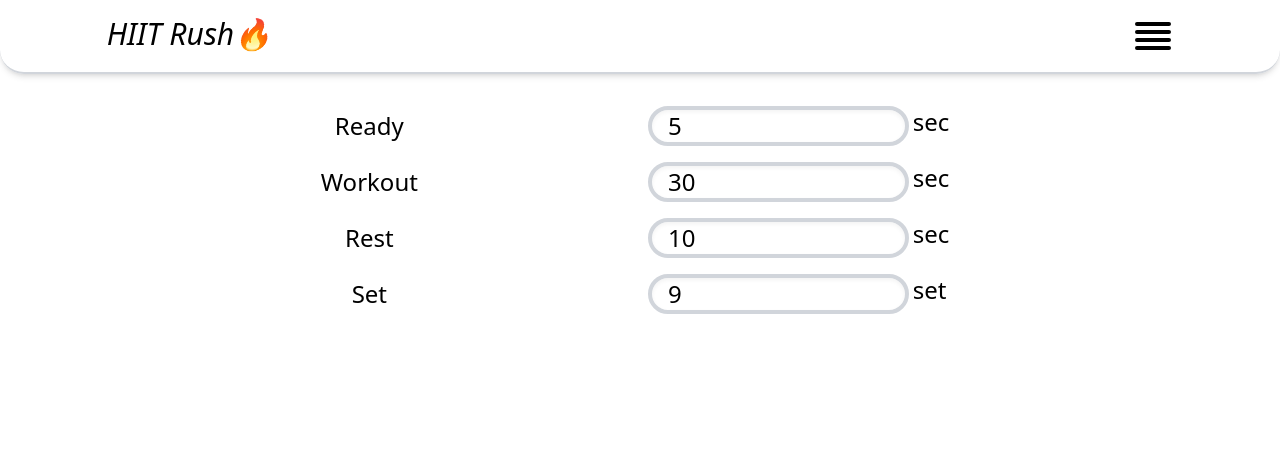
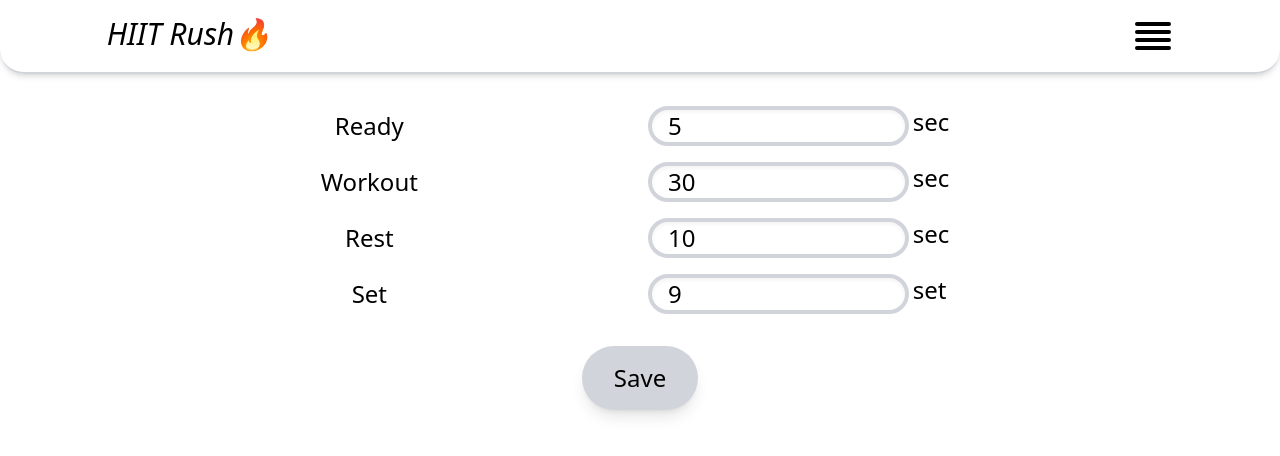
Before and after one commit to eteRnaL198/hiit-rush, a Next.js app: page /settings in a window 1280 px wide. Shown: the top 456 px of the page. Built offline with nearby package versions, Linux system fonts and the light colour scheme.

Commit message:
feat: store data to local storage

```diff
--- a/src/components/number-input.tsx
+++ b/src/components/number-input.tsx
@@ -4,14 +4,20 @@ import { useEffect } from "react";
 type Props = {
   defaultValue: string;
   id: string;
-  handleValidChange: (value: number) => void;
+  setValidValue: (value: number) => void;
 };
 
-const NumberInput = ({ defaultValue, id, handleValidChange }: Props) => {
-  const { value, isValid, handleChange } = useNumberInput(defaultValue);
+const NumberInput = ({ defaultValue, id, setValidValue }: Props) => {
+  const { value, isValid, handleChange, setNumber } =
+    useNumberInput(defaultValue);
+
   useEffect(() => {
-    if (isValid) handleValidChange(Number(value));
-  }, [value, handleValidChange, isValid]);
+    if (isValid) setValidValue(Number(value));
+  }, [value, setValidValue, isValid]);
+
+  useEffect(() => {
+    setNumber(defaultValue);
+  }, [defaultValue, setNumber]);
 
   return (
     <div className="flex flex-col">
--- a/src/features/timer/components/timer-settings.tsx
+++ b/src/features/timer/components/timer-settings.tsx
@@ -1,5 +1,7 @@
 import NumberInput from "@/components/number-input";
 import useTimerSettings from "@/features/timer/helper/useTimerSettings";
+import Button from "@/components/button";
+import { writeToStorage } from "@/services/localstorage";
 
 const TimerSettings = () => {
   const {
@@ -14,13 +16,14 @@ const TimerSettings = () => {
   } = useTimerSettings();
 
   return (
+    <>
       <div className="grid grid-cols-2 gap-4 place-items-center">
         <label htmlFor="interval-ready">Ready</label>
         <div className="grid grid-cols-2 gap-1">
           <NumberInput
             defaultValue={readyTime.toString()}
             id="interval-ready"
-          handleValidChange={setReadyTime}
+            setValidValue={setReadyTime}
           />
           <p>sec</p>
         </div>
@@ -29,7 +32,7 @@ const TimerSettings = () => {
           <NumberInput
             defaultValue={workoutTime.toString()}
             id="interval-workout"
-          handleValidChange={setWorkoutTime}
+            setValidValue={setWorkoutTime}
           />
           <p>sec</p>
         </div>
@@ -38,7 +41,7 @@ const TimerSettings = () => {
           <NumberInput
             defaultValue={restTime.toString()}
             id="interval-rest"
-          handleValidChange={setRestTime}
+            setValidValue={setRestTime}
           />
           <p>sec</p>
         </div>
@@ -47,11 +50,20 @@ const TimerSettings = () => {
           <NumberInput
             defaultValue={setCount.toString()}
             id="interval-set"
-          handleValidChange={setSetCount}
+            setValidValue={setSetCount}
           />
           <p>set</p>
         </div>
       </div>
+      <div className="mt-8 flex justify-center">
+        <Button
+          label="Save"
+          onClick={() => {
+            writeToStorage({ readyTime, workoutTime, restTime, setCount });
+          }}
+        />
+      </div>
+    </>
   );
 };
 
--- a/src/features/timer/helper/useTimerSettings.ts
+++ b/src/features/timer/helper/useTimerSettings.ts
@@ -1,3 +1,6 @@
+import { useEffect, useState } from "react";
+import { usePathname } from "next/navigation";
+
 import {
   DEFAULT_READY_TIME,
   DEFAULT_REST_TIME,
@@ -5,9 +8,7 @@ import {
   DEFAULT_WORKOUT_TIME,
 } from "@/utils/constants";
 import { TimerData } from "@/utils/types";
-import { useEffect, useState } from "react";
-
-import useStorage from "@/hooks/useStorage";
+import { getStoredData } from "@/services/localstorage";
 
 const defaultTimerSettings: TimerData = {
   readyTime: DEFAULT_READY_TIME,
@@ -17,16 +18,24 @@ const defaultTimerSettings: TimerData = {
 };
 
 const useTimerSettings = () => {
-  const { value: storedSettings, setValue: setStoredSettings } =
-    useStorage(defaultTimerSettings);
-  const [readyTime, setReadyTime] = useState(storedSettings.readyTime);
-  const [workoutTime, setWorkoutTime] = useState(storedSettings.workoutTime);
-  const [restTime, setRestTime] = useState(storedSettings.restTime);
-  const [setCount, setSetCount] = useState(storedSettings.setCount);
+  const pathname = usePathname();
+  const [readyTime, setReadyTime] = useState(defaultTimerSettings.readyTime);
+  const [workoutTime, setWorkoutTime] = useState(
+    defaultTimerSettings.workoutTime
+  );
+  const [restTime, setRestTime] = useState(defaultTimerSettings.restTime);
+  const [setCount, setSetCount] = useState(defaultTimerSettings.setCount);
 
   useEffect(() => {
-    setStoredSettings({ readyTime, workoutTime, restTime, setCount });
-  }, [readyTime, workoutTime, restTime, setCount, setStoredSettings]);
+    const storedSettings = getStoredData<TimerData>();
+    if (storedSettings) {
+      setReadyTime(storedSettings.readyTime);
+      setWorkoutTime(storedSettings.workoutTime);
+      setRestTime(storedSettings.restTime);
+      setSetCount(storedSettings.setCount);
+    }
+    console.log("read from storage", storedSettings);
+  }, [pathname]);
 
   return {
     readyTime,
--- a/src/hooks/useNumberInput.ts
+++ b/src/hooks/useNumberInput.ts
@@ -1,22 +1,35 @@
 import { useState, useCallback } from "react";
 
 const useNumberInput = (defaultValue: string) => {
-  const [value, setValue] = useState(defaultValue);
+  const [value, setValue] = useState<string>(defaultValue);
   const [isValid, setIsValid] = useState(true);
   const isNumber = useCallback((str: string) => {
     return /^[0-9]*$/.test(str);
   }, []);
+
+  const setIfNumber = useCallback(
+    (txt: string) => {
+      if (!isNumber(txt)) {
+        setIsValid(false);
+        setValue(txt);
+        return;
+      }
+      setIsValid(true);
+      setValue(Number(txt).toString() || "0"); // 01 -> 1になる
+    },
+    [isNumber]
+  );
   const handleChange = (e: React.ChangeEvent<HTMLInputElement>) => {
-    if (!isNumber(e.target.value)) {
-      setIsValid(false);
-      setValue(e.target.value);
-      return;
-    }
-    setIsValid(true);
-    setValue(Number(e.target.value).toString() || "0"); // 01 -> 1になる
+    setIfNumber(e.target.value);
   };
+  const setNumber = useCallback(
+    (txt: string) => {
+      setIfNumber(txt);
+    },
+    [setIfNumber]
+  );
 
-  return { value, isValid, handleChange };
+  return { value, isValid, handleChange, setNumber };
 };
 
 export default useNumberInput;
--- a/src/hooks/useStorage.ts
+++ /dev/null
@@ -1,13 +0,0 @@
-import { useEffect, useState } from "react";
-import { getStoredData, writeToStorage } from "@/services/localstorage";
-
-const useStorage = <T>(initialValue: T) => {
-  const storedData = getStoredData<T>();
-  const [value, setValue] = useState<T>(storedData ? storedData : initialValue);
-  useEffect(() => {
-    writeToStorage(value);
-  }, [value]);
-  return { value, setValue };
-};
-
-export default useStorage;
```
Lines whose indentation alone changed are shown as unchanged.
